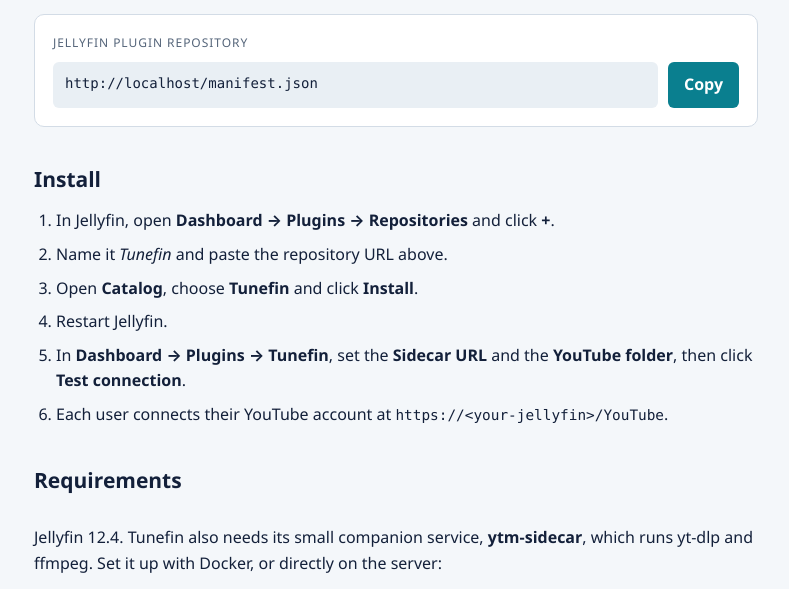
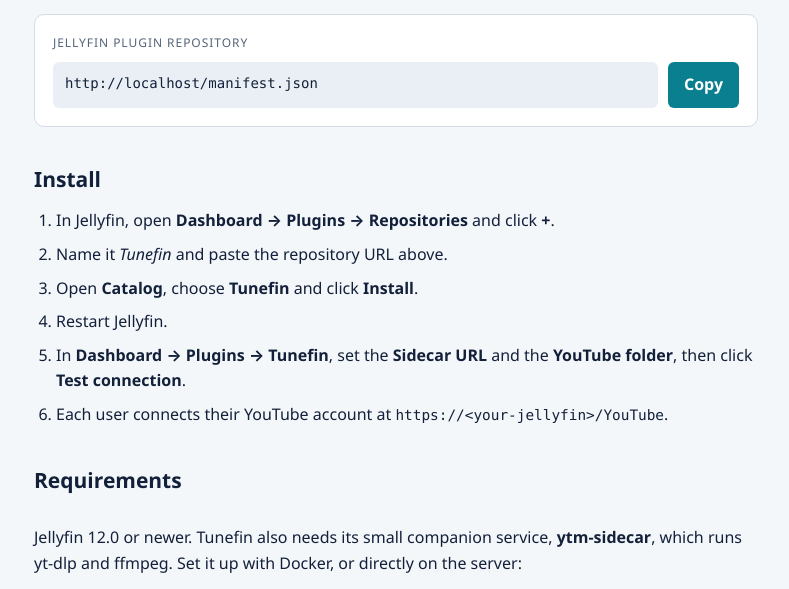
Before and after one commit to consultomer/Tunefin, a plain HTML site: page index.html in a window 1280 px wide. Shown: the part 166-755 px from the top of the page, without its empty margins (244-1033 px from the left). Drawn offline with Linux system fonts and the light colour scheme.

Commit message:
Publish Tunefin 1.0.1.0

```diff
--- a/index.html
+++ b/index.html
@@ -71,7 +71,7 @@ footer { color: var(--muted); font-size: 14px; }
 
   <section>
     <h2>Requirements</h2>
-    <p>Jellyfin 12.4. Tunefin also needs its small companion service, <strong>ytm-sidecar</strong>, which runs yt-dlp and ffmpeg. Set it up with Docker, or directly on the server:</p>
+    <p>Jellyfin 12.0 or newer. Tunefin also needs its small companion service, <strong>ytm-sidecar</strong>, which runs yt-dlp and ffmpeg. Set it up with Docker, or directly on the server:</p>
     <ul>
       <li><a href="https://github.com/consultomer/Tunefin/blob/main/docs/existing-jellyfin.md">Jellyfin in Docker</a></li>
       <li><a href="https://github.com/consultomer/Tunefin/blob/main/docs/native-jellyfin.md">Jellyfin without containers</a></li>
```
Also changed, not shown: manifest.json.
